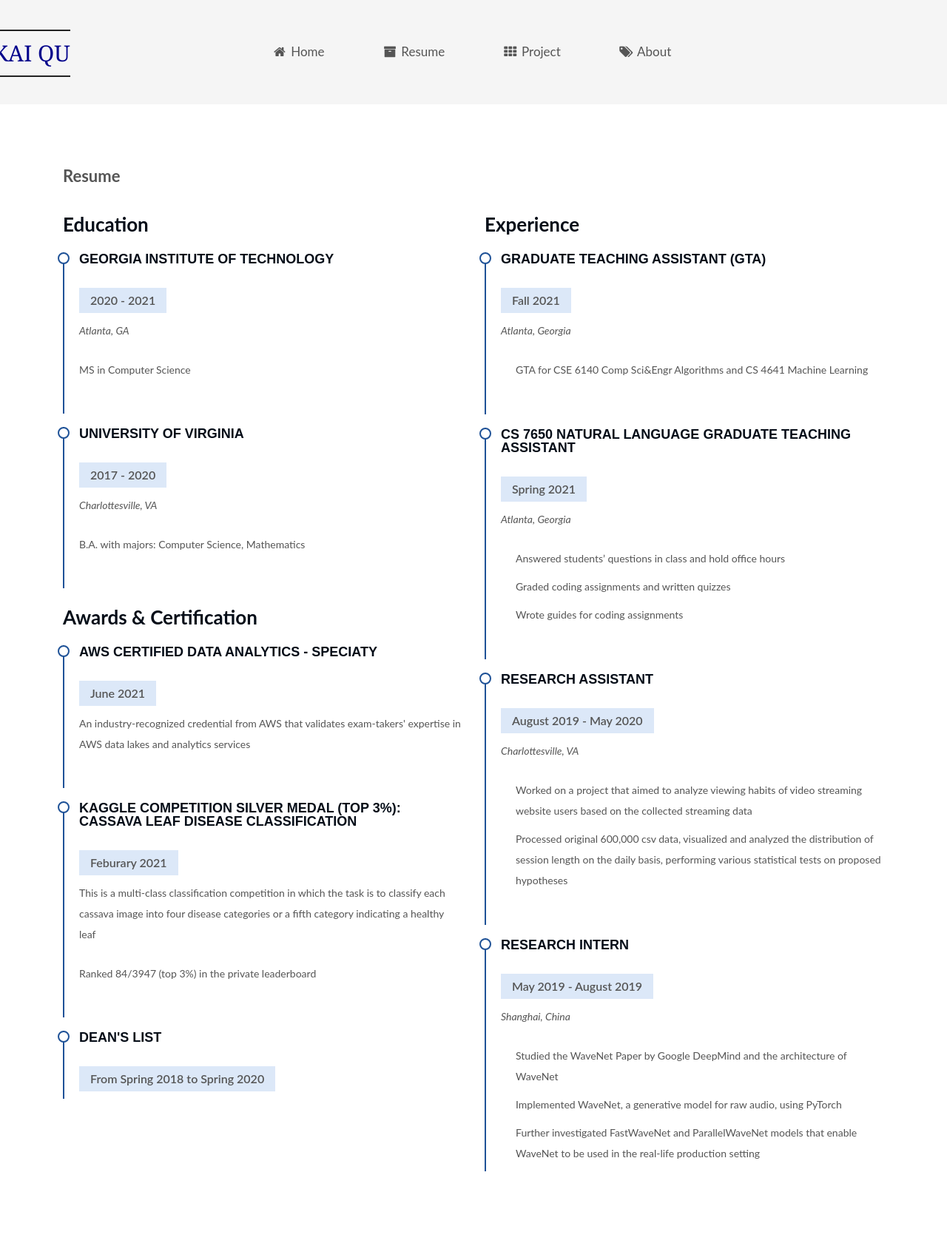
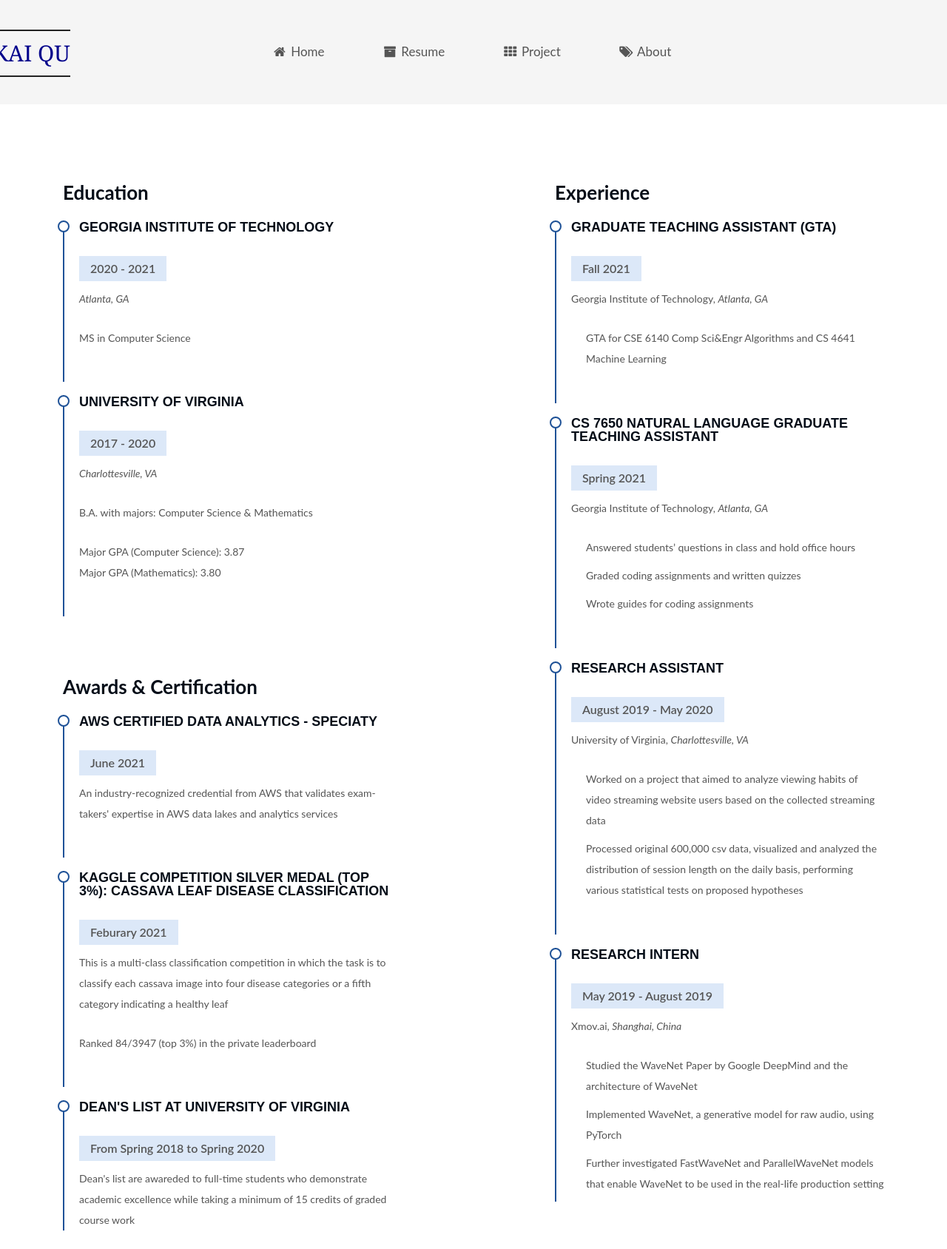
Before and after one commit to kqu7/kqu7.github.io, a Jekyll site: the page built from resume.html, in a window 1280 px wide. Shown: the whole page at 74% size. Built offline with Jekyll 4.4.1, drawn with Linux system fonts in a browser that asks for light colours; some web fonts are replaced; Markdown is read by kramdown in place of the engine named in the settings; before the commit the page ends 1599 px from its top, so only the background shows below that.

Commit message:
add anime-intro-video and detail optimization

```diff
--- a/css/main.css
+++ b/css/main.css
@@ -271,7 +271,7 @@
 }
 
 h3 {
-    font-size: 23px
+    font-size: 25px
 }
 
 @media (max-width:767px) {
@@ -504,7 +504,7 @@
 
 .container {
     position: relative;
-    min-height: 100%
+    /* min-height: 100% */
 }
 
 .header-inner {
@@ -1109,6 +1109,7 @@
     transition-duration: .2s;
     transition-timing-function: ease-in-out;
     transition-delay: 0s;
+    border-radius: 5px;
 }
 
 .menu .menu-item a:hover {
@@ -1158,10 +1159,12 @@
 
 /* Diagonal Color Gradients by Alison Quaglia */
 
-body.gradient {
+.gradient {
     background: linear-gradient(-45deg, #ee7752, #e73c7e, #23a6d5, #23d5ab);
     background-size: 400% 400%;
     animation: gradient 15s ease infinite;
+    /* position: relative; */
+    /* z-index: 1000; */
 }
 
 @keyframes gradient {
@@ -1175,6 +1178,7 @@
         background-position: 0% 50%;
     }
 }
+
 
 /* ********************************
    My animation section ended here
@@ -2961,6 +2965,9 @@
     color: #00008b;
 }
 
+
+
+
 /*  ***************
     CSS Tree View
     ************** */
@@ -2987,7 +2994,7 @@
 ul.tree li:before {
     width: 1.7em;
     height: 1em;
-    margin-right: 0.1em;
+    margin-right: 0.3em;
     vertical-align: top;
     border-bottom: thin solid #000;
     content: "";
@@ -2998,9 +3005,9 @@
     border-left: thin solid #000;
 }
 
-/*  *************
-    External Font
-    ************* */
+/*  *************************
+    External Font Importation
+    ************************* */
 
 @font-face {
     font-family: "Old English Text MT";
@@ -3011,7 +3018,7 @@
 
 
 /* ************************
-   About me CSS added by me
+   about_me.html CSS added by me
    ************************ */
 
 .anime-container {
@@ -3023,3 +3030,51 @@
     width: 100%;
     height: 100%;
 }
+
+
+/*  ***********************************************************************
+    project.html referenced from Haoran Zhu and additional ones added by me
+    *********************************************************************** */
+
+span.group_members {
+    color: blueviolet;
+}
+
+
+/* ************************
+   navbar.html CSS added by me
+   ************************ */
+@media only screen and (max-width: 800px) {
+    .custom-logo-site {
+        position: sticky;
+        left: 30px;
+    }
+}
+
+
+/* ************************
+   index.html CSS added by me
+   ************************ */
+
+.personal_info {
+    color: #000;
+    font-size: 17.7px;
+}
+
+
+/* ************************
+   about.html CSS added by me
+   ************************ */
+#anime-intro-video {
+    position: fixed;
+    right: 0;
+    bottom: 0;
+    min-width: 100%;
+    min-height: 100%;
+    z-index: 10;
+
+    /* fade out when deleting */
+    opacity: 1;
+    -webkit-transition: opacity 1000ms linear;
+    transition: opacity 1000ms linear;
+  }
--- /dev/null
+++ b/js/src/custom.js
@@ -0,0 +1,4 @@
+// const canvas = document.querySelector('canvas');
+// canvas.classList.add('gradient');
+// console.log("custom.js is loaded");
+// console.log(canvas.className);
--- a/resume.html
+++ b/resume.html
@@ -7,10 +7,9 @@
     <div class="container">
 
         <div class="section-title">
-            <h2>Resume</h2>
             <!-- What I learned, What I have done, and What I have achieved -->
             <div class="row">
-                <div class="col-lg-6" data-aos="fade-up">
+                <div class="col-lg-5" data-aos="fade-up">
                     <!-- Education-->
                     <h3 class="resume-title">Education</h3>
                     <div class="resume-item">
@@ -23,8 +22,11 @@
                         <h4>University of Virginia</h4>
                         <h5>2017 - 2020</h5>
                         <p><em>Charlottesville, VA</em></p>
-                        <p>B.A. with majors: Computer Science, Mathematics</p>
+                        <p>B.A. with majors: Computer Science & Mathematics</p>
+                        <p>Major GPA (Computer Science): 3.87 <br> Major GPA (Mathematics): 3.80</p>
                     </div>
+
+                    <br><br>
 
                     <!-- Awards and Certification -->
                     <h3 class="resume-title">Awards &amp; Certification</h3>
@@ -47,10 +49,11 @@
                         </p>
                     </div>
                     <div class="resume-item">
-                        <h4>Dean's list</h4>
+                        <h4>Dean's list at University of Virginia</h4>
                         <h5>From Spring 2018 to Spring 2020</h5>
                         <!-- <p>One student selected in the School of Engineering and Applied Science based on academic merit -->
-                        </p>
+                        <p>
+                            Dean's list are awareded to full-time students who demonstrate academic excellence while taking a minimum of 15 credits of graded course work
                     </div>
 
                     <!-- <div class="container">
@@ -68,15 +71,16 @@
 
                 </div>
 
+                <div class="col-lg-2" data-aos="fade-up" data-aos-delay="100"></div>
 
                 <!-- Experience -->
-                <div class="col-lg-6" data-aos="fade-up" data-aos-delay="100">
+                <div class="col-lg-5" data-aos="fade-up" data-aos-delay="100">
                     <h3 class="resume-title">Experience</h3>
 
                     <div class="resume-item">
                         <h4>Graduate Teaching Assistant (GTA)</h4>
                         <h5>Fall 2021</h5>
-                        <p><em>Atlanta, Georgia</em></p>
+                        <p>Georgia Institute of Technology, <em>Atlanta, GA</em></p>
                         <ul>
                             <li>GTA for CSE 6140 Comp Sci&Engr Algorithms and CS 4641 Machine Learning</li>
                         </ul>
@@ -85,7 +89,7 @@
                     <div class="resume-item">
                         <h4>CS 7650 Natural Language Graduate Teaching Assistant</h4>
                         <h5>Spring 2021</h5>
-                        <p><em>Atlanta, Georgia</em></p>
+                        <p>Georgia Institute of Technology, <em>Atlanta, GA</em></p>
                         <ul>
                             <li>Answered students’ questions in class and hold office hours</li>
                             <li>Graded coding assignments and written quizzes</li>
@@ -96,7 +100,7 @@
                     <div class="resume-item">
                         <h4>Research Assistant</h4>
                         <h5>August 2019 - May 2020</h5>
-                        <p><em>Charlottesville, VA</em></p>
+                        <p>University of Virginia, <em>Charlottesville, VA</em></p>
                         <ul>
                             <li>Worked on a project that aimed to analyze viewing habits of video streaming website users
                                 based on the collected streaming data</li>
@@ -108,7 +112,7 @@
                     <div class="resume-item">
                         <h4>Research Intern</h4>
                         <h5>May 2019 - August 2019</h5>
-                        <p><em>Shanghai, China</em></p>
+                        <p>Xmov.ai, <em>Shanghai, China</em></p>
                         <ul>
                             <li>Studied the WaveNet Paper by Google DeepMind and the architecture of WaveNet</li>
                             <li>Implemented WaveNet, a generative model for raw audio, using PyTorch</li>
```
Also changed, not shown: about_me.html (+47 -8 lines), index.html (+14 -7 lines), js/src/dot_wave.js (+70 -74 lines), 6 other files.
